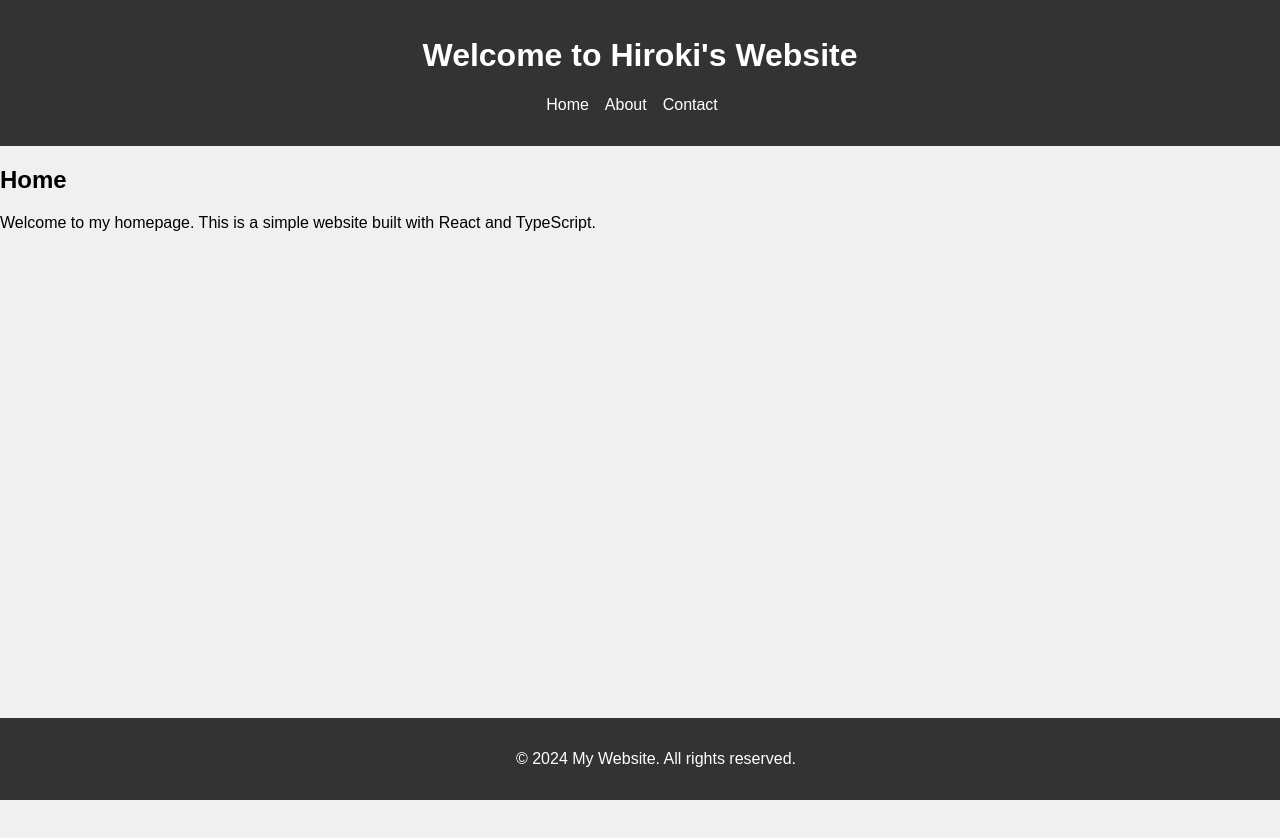
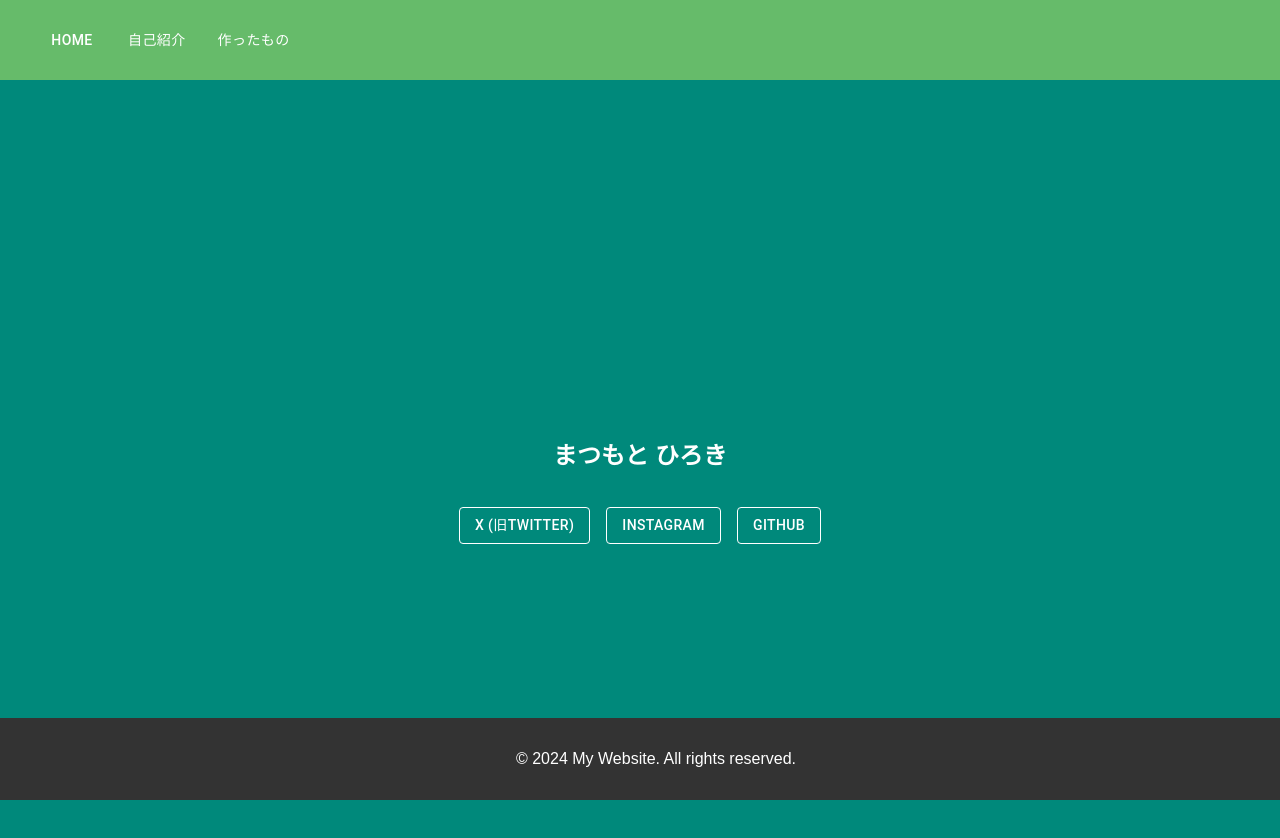
Before and after one commit to matuhiro97/hirokiHP, a React (Vite) app: page / in a window 1280 px wide. Shown: the top 838 px of the page. Before the commit the page ends 800 px from the top, so only its background shows below. Built offline with nearby package versions, Linux system fonts and the light colour scheme.

Commit message:
MUIi入れた！homeをおしゃれにした

```diff
--- a/package.json
+++ b/package.json
@@ -10,6 +10,9 @@
     "preview": "vite preview"
   },
   "dependencies": {
+    "@emotion/react": "^11.13.3",
+    "@emotion/styled": "^11.13.0",
+    "@mui/material": "^6.1.1",
     "@types/react-router-dom": "^5.3.3",
     "react": "^18.3.1",
     "react-dom": "^18.3.1",
--- a/src/App.tsx
+++ b/src/App.tsx
@@ -5,6 +5,7 @@ import Footer from './components/Footer';
 import Home from './pages/Home';
 import About from './pages/About';
 import Contact from './pages/Contact';
+import NotFound from './pages/NotFound'; // 新しく追加
 
 const App: React.FC = () => {
   return (
@@ -15,6 +16,7 @@ const App: React.FC = () => {
           <Route path="/" element={<Home />} />
           <Route path="/about" element={<About />} />
           <Route path="/contact" element={<Contact />} />
+          <Route path="*" element={<NotFound />} /> {/* 404 ページ */}
         </Routes>
         <Footer />
       </div>
--- a/src/components/Header.tsx
+++ b/src/components/Header.tsx
@@ -1,19 +1,63 @@
 import React from 'react';
+import AppBar from '@mui/material/AppBar';
+import Toolbar from '@mui/material/Toolbar';
+import Typography from '@mui/material/Typography';
 import { Link } from 'react-router-dom';
+import Button from '@mui/material/Button';
 
 const Header: React.FC = () => {
   return (
-    <header>
-      <h1>Welcome to Hiroki's Website</h1>
-      <nav>
-        <ul>
-          <li><Link to="/">Home</Link></li>
-          <li><Link to="/about">About</Link></li>
-          <li><Link to="/contact">Contact</Link></li>
-        </ul>
-      </nav>
-    </header>
+    <AppBar
+      position="static"
+      sx={{
+        backgroundColor: '#66bb6a', // 薄めの緑色
+        padding: '0.5rem', // AppBar全体のパディング
+      }}
+    >
+      <Toolbar>
+
+        <Button
+          color="inherit"
+          component={Link}
+          to="/"
+          sx={{
+            margin: '0 0.5rem',
+            '&:hover': {
+              backgroundColor: '#4caf50', // ホバー時に少し濃い緑色
+            },
+          }}
+        >
+          Home
+        </Button>
+        <Button
+          color="inherit"
+          component={Link}
+          to="/about"
+          sx={{
+            margin: '0 0.5rem',
+            '&:hover': {
+              backgroundColor: '#4caf50', // ホバー時に少し濃い緑色
+            },
+          }}
+        >
+          自己紹介
+        </Button>
+        <Button
+          color="inherit"
+          component={Link}
+          to="/contact"
+          sx={{
+            margin: '0 0.5rem',
+            '&:hover': {
+              backgroundColor: '#4caf50', // ホバー時に少し濃い緑色
+            },
+          }}
+        >
+          作ったもの
+        </Button>
+      </Toolbar>
+    </AppBar>
   );
-}
+};
 
 export default Header;
--- a/src/index.css
+++ b/src/index.css
@@ -5,8 +5,10 @@ body {
     background-color: #f0f0f0;
   }
 
+
+
   header {
-    background-color: #333;
+    background-color: #005e32;
     color: white;
     padding: 1rem;
     text-align: center;
--- a/src/pages/Contact.tsx
+++ b/src/pages/Contact.tsx
@@ -3,8 +3,8 @@ import React from 'react';
 const Contact: React.FC = () => {
   return (
     <section id="contact">
-      <h2>Contact</h2>
-      <p>You can contact us at: example@example.com</p>
+      <h2>作成物</h2>
+      <p>面白いゲーム</p>
     </section>
   );
 }
--- a/src/pages/Home.tsx
+++ b/src/pages/Home.tsx
@@ -1,12 +1,81 @@
 import React from 'react';
+import Button from '@mui/material/Button';
+import Box from '@mui/material/Box';
 
 const Home: React.FC = () => {
   return (
-    <section id="home">
-      <h2>Home</h2>
-      <p>Welcome to my homepage. This is a simple website built with React and TypeScript.</p>
-    </section>
+    <Box
+      sx={{
+        height: '100vh', // ビューポート全体の高さ
+        display: 'flex',
+        flexDirection: 'column',
+        justifyContent: 'center',
+        alignItems: 'center',
+        backgroundColor: '#00897b', // ページ全体の背景色
+        color: '#fff', // テキストの色を白に設定
+      }}
+    >
+      <h2>まつもと ひろき</h2>
+      <nav>
+        <Box
+          sx={{
+            display: 'flex',
+            gap: 2, // ボタン間のスペースを指定
+            mt: 2, // 上部に少し余白を追加
+          }}
+        >
+          <Button
+            variant="outlined"
+            href="https://x.com/N687gp15kALZc51"
+            target="_blank"
+            rel="noopener noreferrer"
+            sx={{
+              color: '#fff',
+              borderColor: '#fff',
+              '&:hover': {
+                borderColor: '#b2fab4',
+                backgroundColor: '#004d40', // ホバー時の背景色
+              },
+            }}
+          >
+            X (旧twitter)
+          </Button>
+          <Button
+            variant="outlined"
+            href="https://www.instagram.com/msuhiro.6/"
+            target="_blank"
+            rel="noopener noreferrer"
+            sx={{
+              color: '#fff',
+              borderColor: '#fff',
+              '&:hover': {
+                borderColor: '#b2fab4',
+                backgroundColor: '#004d40',
+              },
+            }}
+          >
+            Instagram
+          </Button>
+          <Button
+            variant="outlined"
+            href="https://github.com/mathuhiro97"
+            target="_blank"
+            rel="noopener noreferrer"
+            sx={{
+              color: '#fff',
+              borderColor: '#fff',
+              '&:hover': {
+                borderColor: '#b2fab4',
+                backgroundColor: '#004d40',
+              },
+            }}
+          >
+            GitHub
+          </Button>
+        </Box>
+      </nav>
+    </Box>
   );
-}
+};
 
 export default Home;
--- /dev/null
+++ b/src/pages/NotFound.tsx
@@ -0,0 +1,19 @@
+import React from 'react';
+import { Container, Typography, Button } from '@mui/material';
+import { Link } from 'react-router-dom';
+
+const NotFound: React.FC = () => {
+  return (
+    <Container>
+      <Typography variant="h2" color="error">
+        404 - Page Not Found
+      </Typography>
+      <Typography>The page you are looking for does not exist.</Typography>
+      <Button variant="contained" color="primary" component={Link} to="/">
+        Back to Home
+      </Button>
+    </Container>
+  );
+};
+
+export default NotFound;
```
Also changed, not shown: src/components/MainContent.tsx (+16 -13 lines), 1 other file (tests, documents, lock files or other folders).
